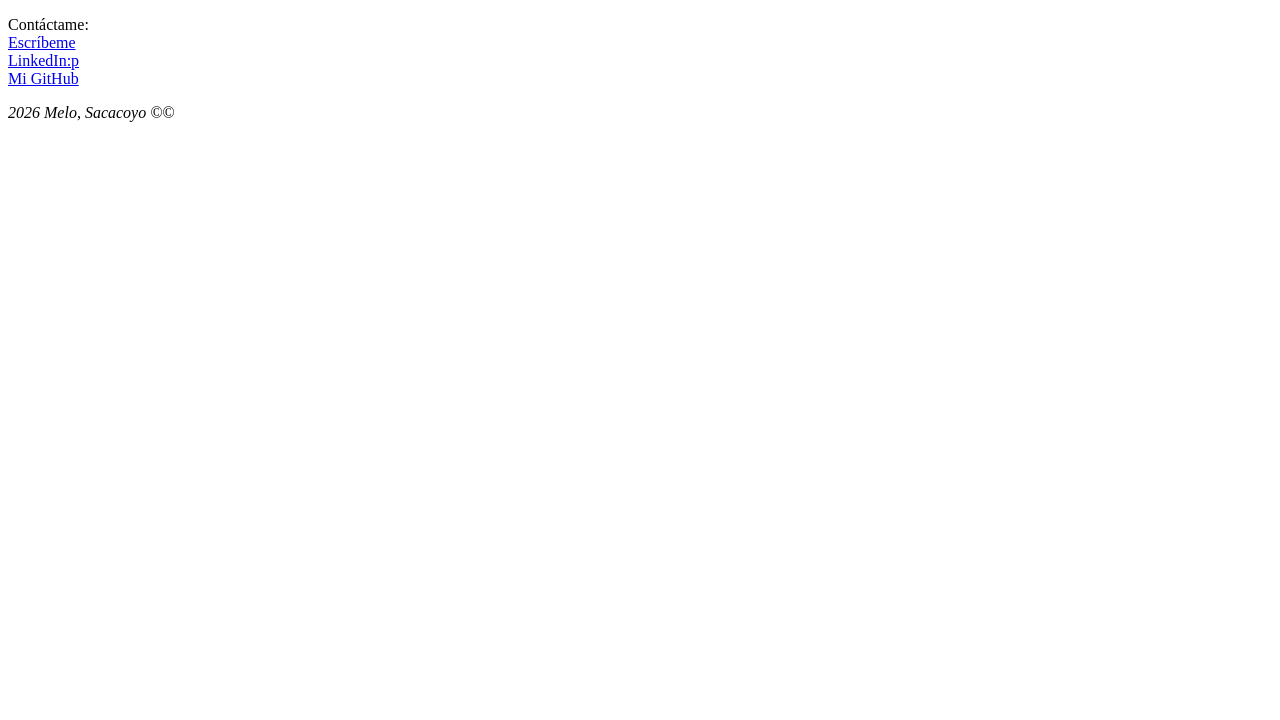
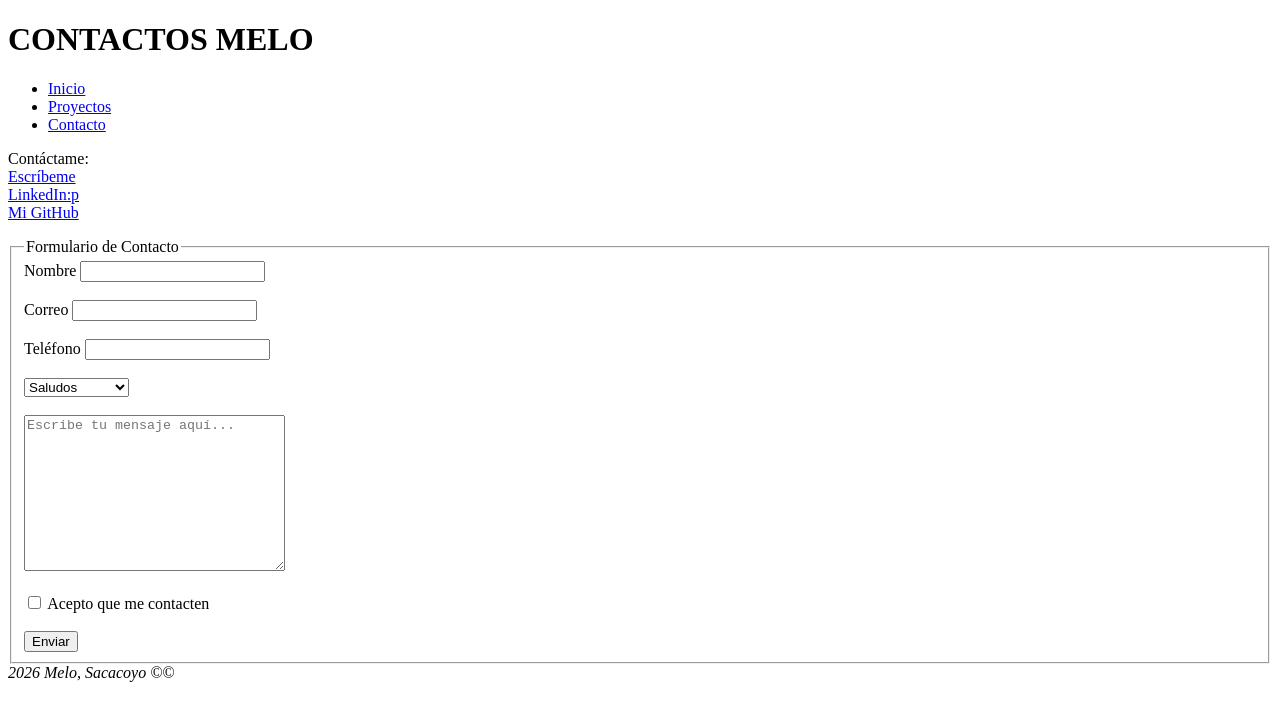
Before and after one commit to mr-mel/mi-portafolio-, a plain HTML site: page paginas/contactos.html in a window 1280 px wide. Drawn offline with Linux system fonts and the light colour scheme.

Commit message:
Agrega formulario accesible y metadatos SEO

```diff
--- a/paginas/contactos.html
+++ b/paginas/contactos.html
@@ -1,18 +1,27 @@
 <!DOCTYPE html>
-<html lang="en">
+<html lang="es">
 
 <head>
     <meta charset="UTF-8">
     <meta name="viewport" content="width=device-width, initial-scale=1.0">
     <title>CONTACTO</title>
+    <meta name="description" content="Contacto Melo">
 </head>
 
 <body>
     <header>
-
+        <h1>CONTACTOS MELO</h1>
+        <nav> <!-- Este es un comentario en nav poner siempre la carpeta-->
+            <ul>
+                <li><a href="../index.html">Inicio</a></li>
+                <li><a href="./proyectos.html">Proyectos</a></li>
+                <li><a href="./contactos.html">Contacto</a></li>
+            </ul>
+        </nav>
     </header>
 
     <main>
+        <section id="contactos">
             <!-- LINKS -->
             <p> Contáctame:
                 <br>
@@ -23,6 +32,35 @@
                 <br>
                 <a href="https://github.com/mr-mel" target="_blank">Mi GitHub</a>
             </p>
+        </section>
+        <section id="formulario-contacto">
+            <fieldset>
+                <legend>Formulario de Contacto</legend>
+            <form action="/enviar" method="post">
+                <label for="nombre">Nombre</label>
+                <input type="text" id="nombre" name="nombre" required>
+                <br><br>
+                <label for="correo">Correo</label>
+                <input type="email" id="correo" name="correo" required>
+                <br><br>
+                <label for="telefono">Teléfono</label>
+                <input type="tel" id="telefono" name="telefono">
+                <br><br>
+                <select name="asunto" id="Asunto">
+                    <option value="saludos">Saludos</option>
+                    <option value="notificaciones">Notificaciones</option>
+                    <option value="sugerencias">Sugerencias</option>
+                </select>
+                <br><br>
+                <textarea name="mensaje" id="mensaje" cols="30" rows="10" placeholder="Escribe tu mensaje aquí..."></textarea>
+                <br><br>
+                <input type="checkbox" name="aceptar" id="acepto que me contacten" required>
+                <label for="acepto que me contacten">Acepto que me contacten</label>
+                <br><br>
+                <button type="submit">Enviar</button>
+            </form>
+            </fieldset>
+        </section>
     </main>
     <footer> <em> 2026 Melo, Sacacoyo &copy© </em></footer>
 </body>
```
Also changed, not shown: index.html (renamed from paginas/index.html, +12 -12 lines), paginas/proyectos.html (+14 -4 lines), img/avatar.png (added), paginas/img/perfil.jpg.png (deleted). Lines whose indentation alone changed are shown as unchanged.
